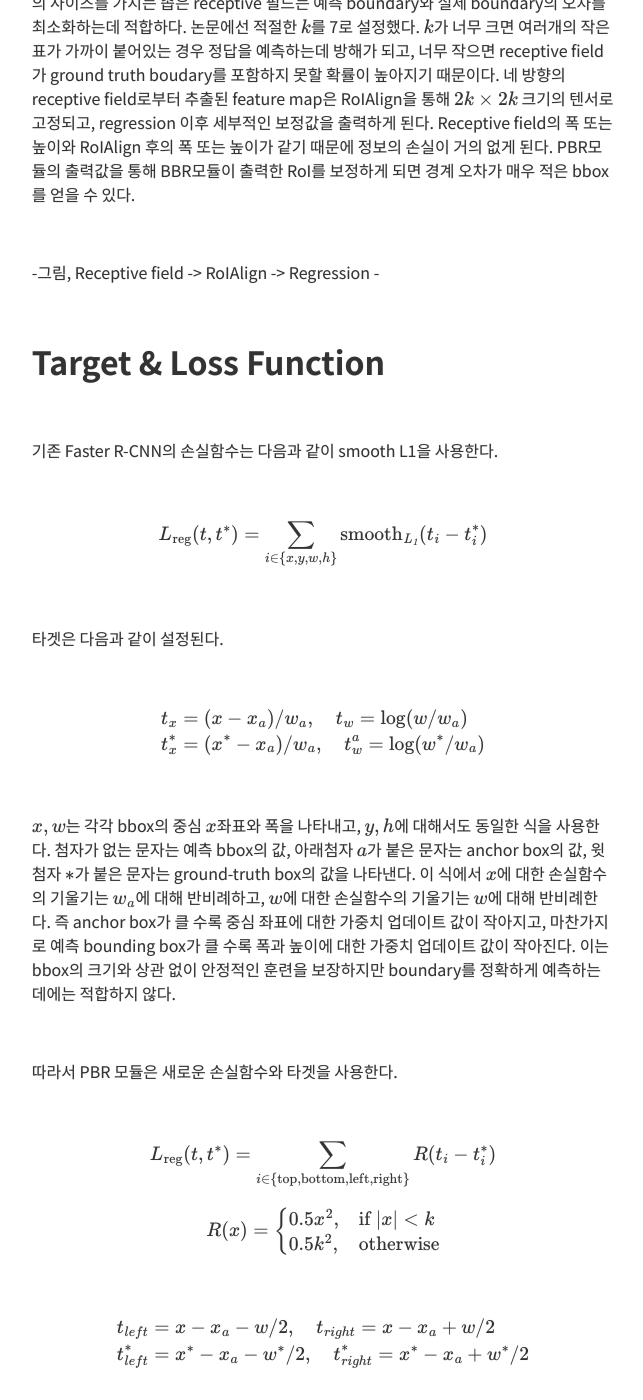
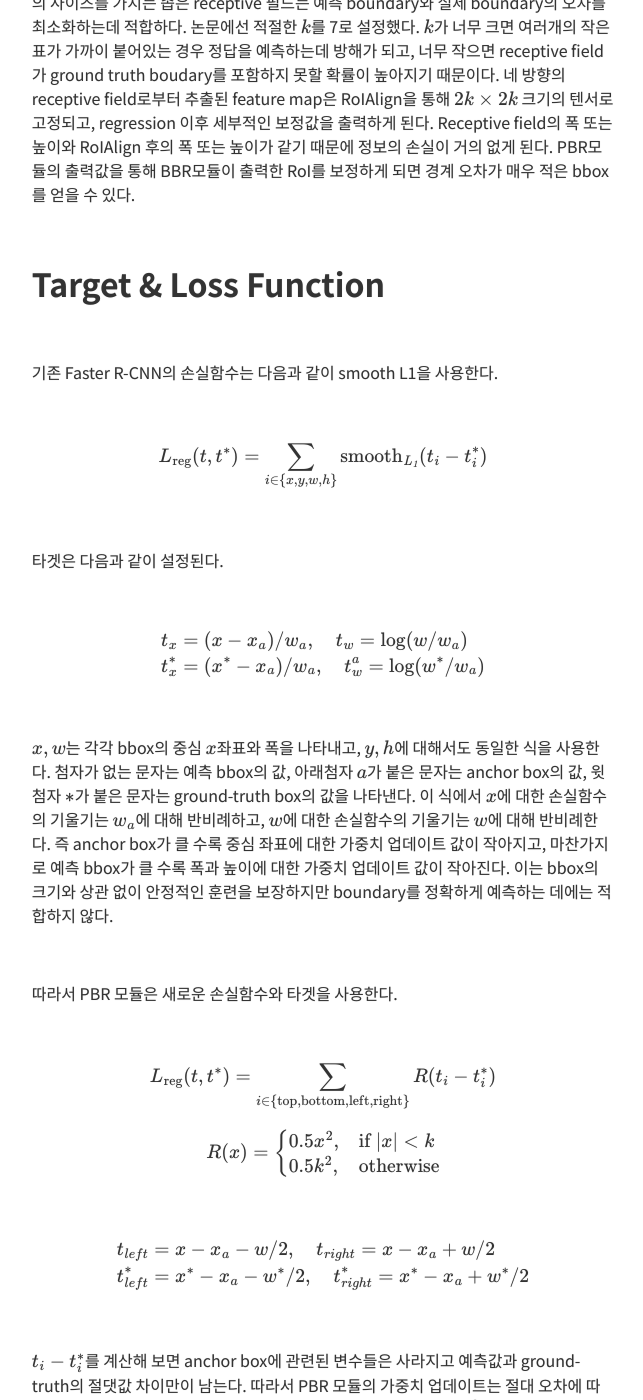
Before and after one commit to Clarit7/clarit7.github.io, a Jekyll site: the page built from _posts/2021-12-10-tablesense.md, in a window 1280 px wide and 1400 px high, scrolled down 5088 px. Shown: the whole window, without its empty margins (317-960 px from the left). Built offline with Jekyll 4.4.1, drawn with Linux system fonts in a browser that asks for light colours; some web fonts are replaced; formulas are drawn with MathJax 3; comment, search, counter and statistics services are not loaded.

Commit message:
modify text

```diff
--- a/_posts/2021-12-10-tablesense.md
+++ b/_posts/2021-12-10-tablesense.md
@@ -155,10 +155,6 @@ BBR 모듈로 출력된 RoI는 부정확한 boundary를 가지고 있기 때문
 
 <br/>
 
--그림, Receptive field -> RoIAlign -> Regression -
-
-<br/>
-
 ## Target & Loss Function
 
 <br/>
@@ -186,7 +182,7 @@ $$
 
 <br/>
 
-$x, w$는 각각 bbox의 중심 $x$좌표와 폭을 나타내고, $y, h$에 대해서도 동일한 식을 사용한다. 첨자가 없는 문자는 예측 bbox의 값, 아래첨자 $a$가 붙은 문자는 anchor box의 값, 윗첨자 $\*$가 붙은 문자는 ground-truth box의 값을 나타낸다. 이 식에서 $x$에 대한 손실함수의 기울기는 $w_a$에 대해 반비례하고, $w$에 대한 손실함수의 기울기는 $w$에 대해 반비례한다. 즉 anchor box가 클 수록 중심 좌표에 대한 가중치 업데이트 값이 작아지고, 마찬가지로 예측 bounding box가 클 수록 폭과 높이에 대한 가중치 업데이트 값이 작아진다. 이는 bbox의 크기와 상관 없이 안정적인 훈련을 보장하지만 boundary를 정확하게 예측하는 데에는 적합하지 않다.
+$x, w$는 각각 bbox의 중심 $x$좌표와 폭을 나타내고, $y, h$에 대해서도 동일한 식을 사용한다. 첨자가 없는 문자는 예측 bbox의 값, 아래첨자 $a$가 붙은 문자는 anchor box의 값, 윗첨자 $\*$가 붙은 문자는 ground-truth box의 값을 나타낸다. 이 식에서 $x$에 대한 손실함수의 기울기는 $w_a$에 대해 반비례하고, $w$에 대한 손실함수의 기울기는 $w$에 대해 반비례한다. 즉 anchor box가 클 수록 중심 좌표에 대한 가중치 업데이트 값이 작아지고, 마찬가지로 예측 bbox가 클 수록 폭과 높이에 대한 가중치 업데이트 값이 작아진다. 이는 bbox의 크기와 상관 없이 안정적인 훈련을 보장하지만 boundary를 정확하게 예측하는 데에는 적합하지 않다.
 
 <br/>
 
```
